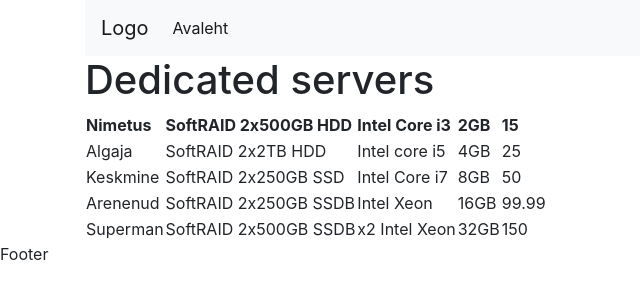
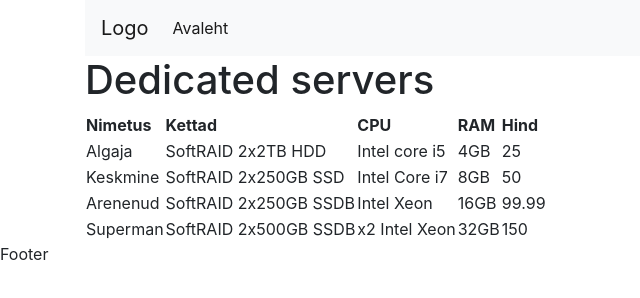
Before and after one commit to MartinEwing/se_veeb, a website: page new/index.html in a window 1280 px wide. Shown: the whole page, without its empty margins (0-640 px from the left). Drawn offline with nearby package versions, Linux system fonts and the light colour scheme.

Commit message:
Bugfix: tabel>header

```diff
--- a/new/index.html
+++ b/new/index.html
@@ -36,10 +36,10 @@
         <table>
           <tr>
             <th>Nimetus</th>
-            <th>SoftRAID 2x500GB HDD</th>
-            <th>Intel Core i3</th>
-            <th>2GB</th>
-            <th>15</th>
+            <th>Kettad</th>
+            <th>CPU</th>
+            <th>RAM</th>
+            <th>Hind</th>
           </tr>
           <tr>
             <td>Algaja</td>
```
